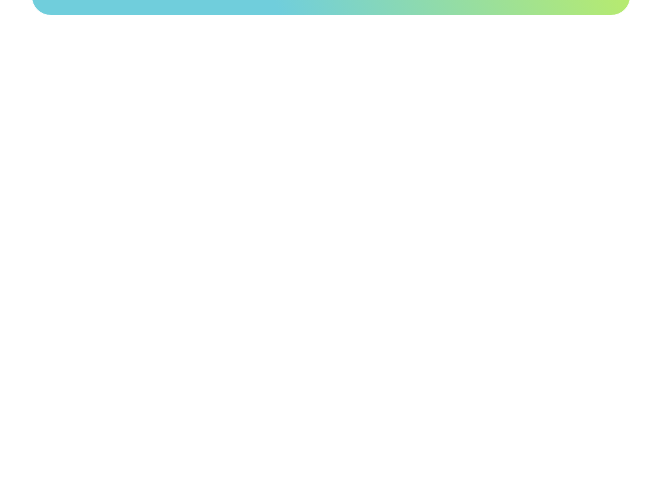
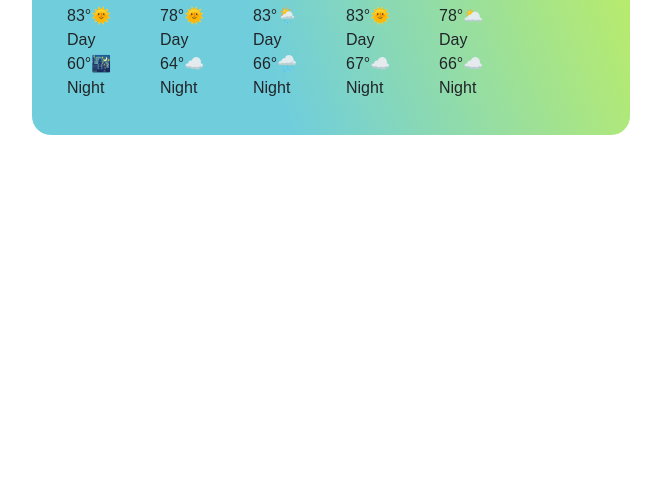
Before and after one commit to ilma96/vanilla-weather-app, a plain HTML site: page index.html in a window 1280 px wide. Shown: the part 304-800 px from the top of the page, without its empty margins (309-970 px from the left). Drawn offline with nearby package versions, Linux system fonts and the light colour scheme; no server answers.

Commit message:
Added fake weather data for the next 5 days.

```diff
--- a/index.html
+++ b/index.html
@@ -64,7 +64,7 @@
               <div class="float-left">
                 <span class="temperature" id="modified-temp">19</span
                 ><span class="units">
-                  <a href="#" id="unit-celsius">°C</a> |
+                  <a href="#" id="unit-celsius">°C</a>
                 </span>
               </div>
             </div>
@@ -76,8 +76,36 @@
             </ul>
           </div>
         </div>
+        <div class="row">
+          <div class="col-2">
+            Tomorrow
+            <div>83°🌞Day</div>
+            <div>60°🌃 Night</div>
+          </div>
+          <div class="col-2">
+            Saturday
+            <div>78°🌞Day</div>
+            <div>64°☁️ Night</div>
+          </div>
+          <div class="col-2">
+            Sunday
+            <div>83°🌦️Day</div>
+            <div>66°🌧️ Night</div>
+          </div>
+          <div class="col-2">
+            Monday
+            <div>83°🌞Day</div>
+            <div>67°☁️ Night</div>
+          </div>
+          <div class="col-2">
+            Tuesday
+            <div>78°🌥️Day</div>
+            <div>66°☁️ Night</div>
+          </div>
+        </div>
       </div>
     </div>
+
     <script src="src/index.js"></script>
   </body>
 </html>
```
